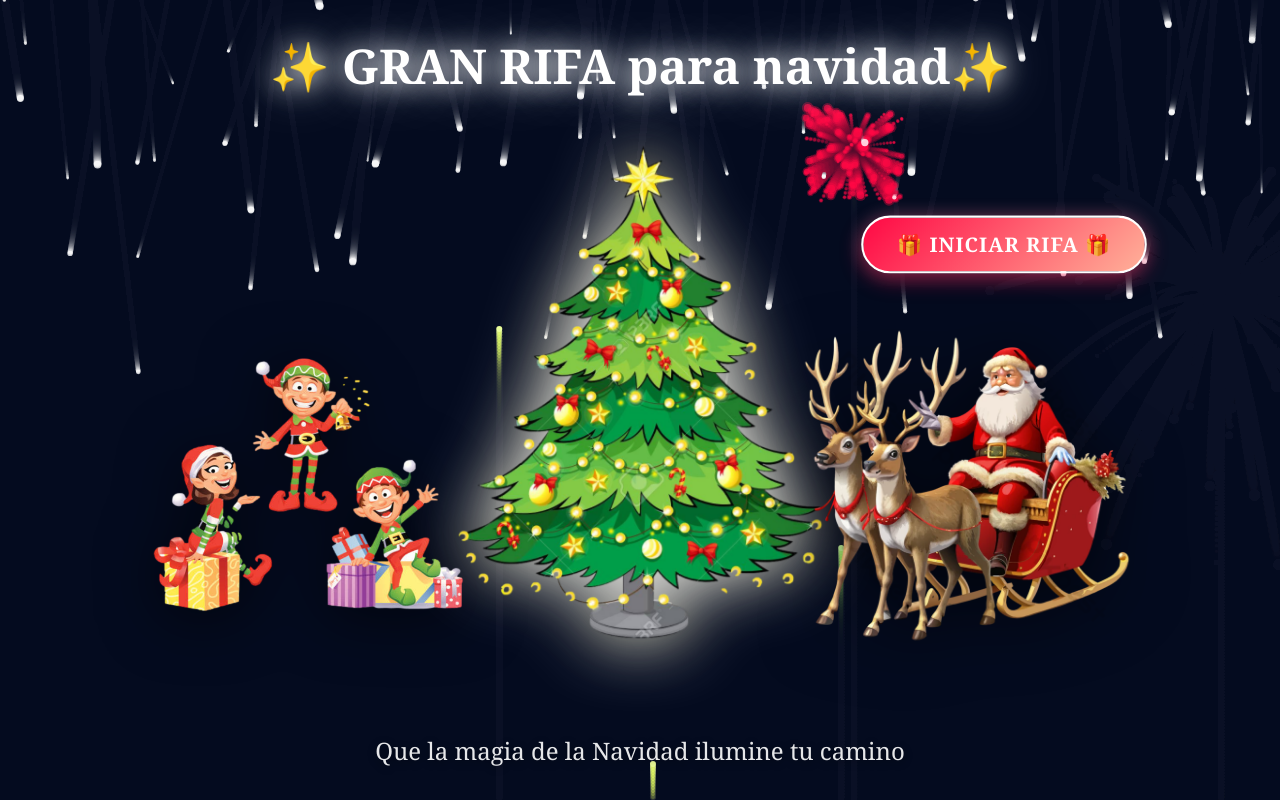
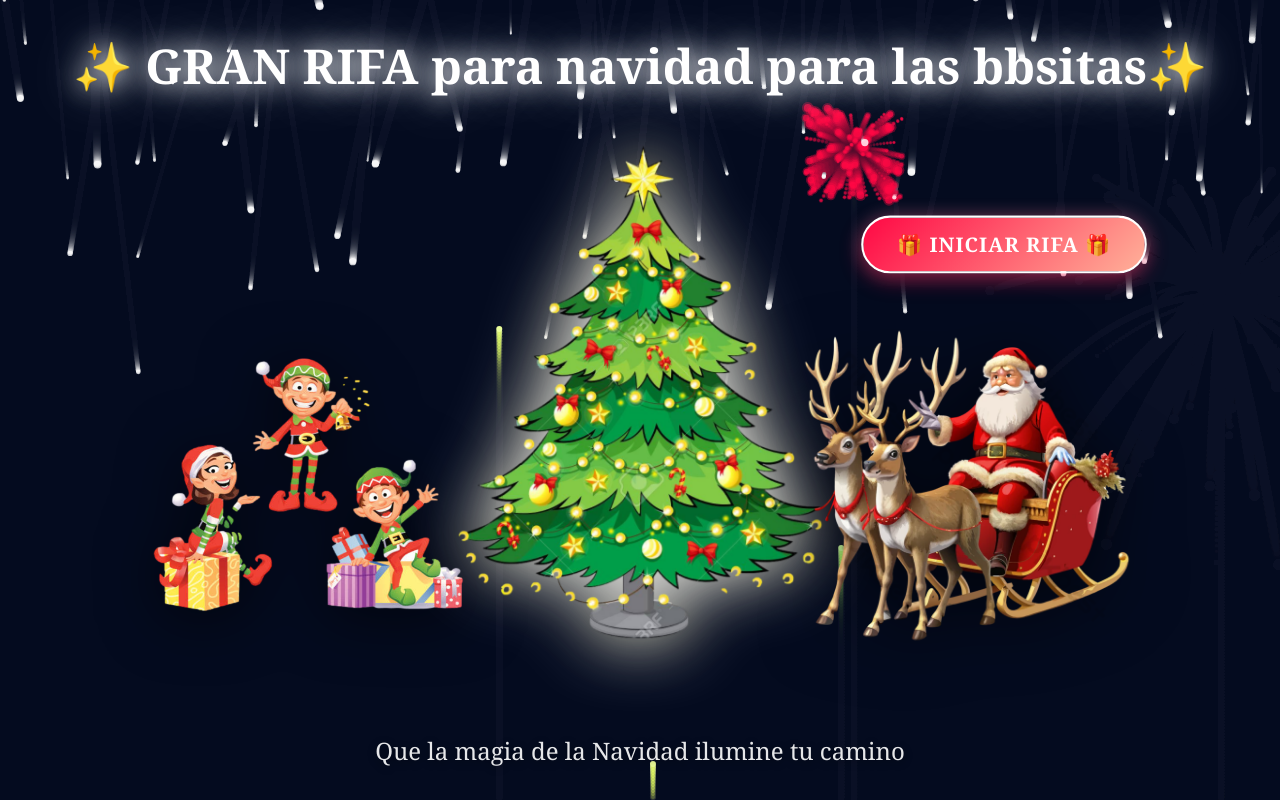
Before and after one commit to arnoldpeceros/pueba-rifa, a plain HTML site: page index.html in a window 1280 px wide. Drawn offline with Linux system fonts and the light colour scheme.

Commit message:
Actualizar h1

```diff
--- a/index.html
+++ b/index.html
@@ -182,7 +182,7 @@
     <canvas id="canvas"></canvas>
 
     <div class="content">
-        <h1>✨ GRAN RIFA para navidad✨</h1>
+        <h1>✨ GRAN RIFA para navidad para las bbsitas✨</h1>
 
         <div class="scene">
             <div class="side-decoration left">
```
